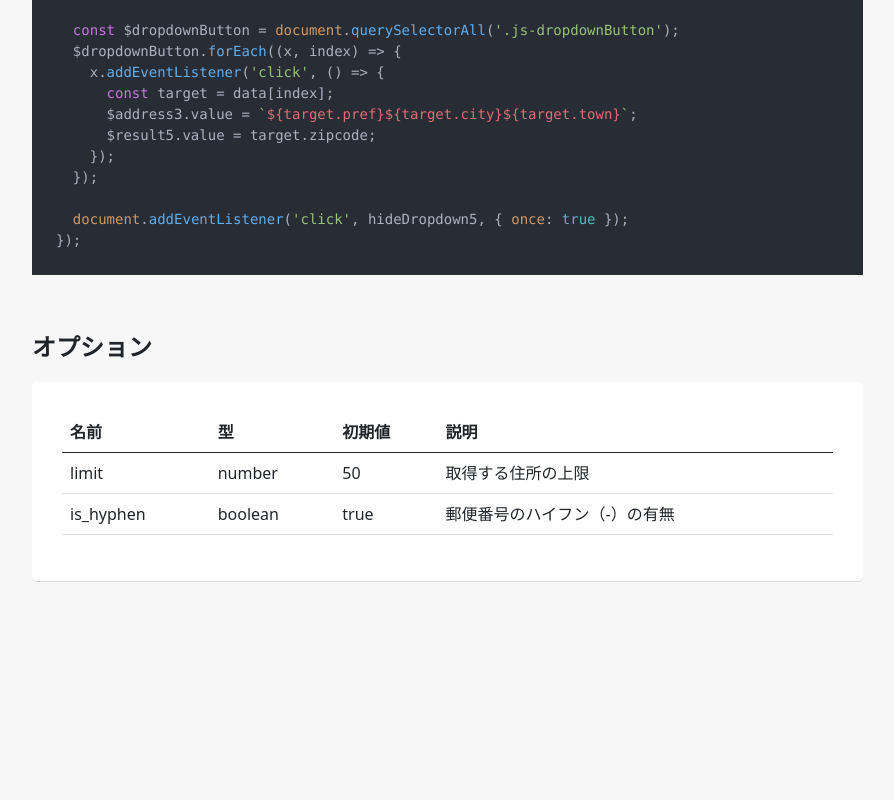
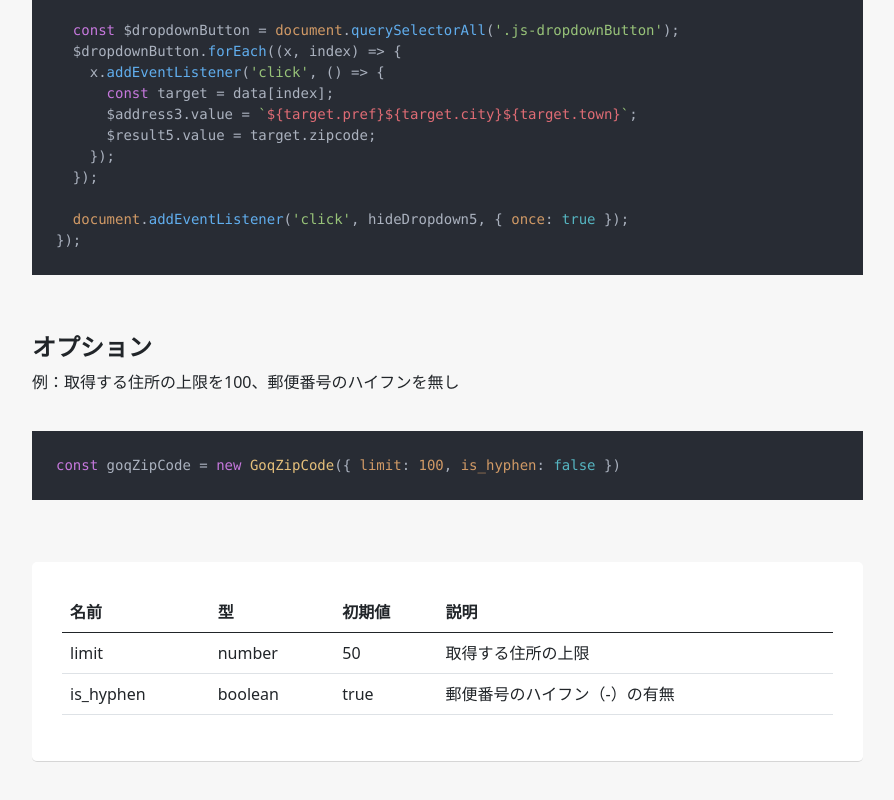
Before and after one commit to GoQSystemInc/GoqZipCode, a website built with webpack: page sample/index.html in a window 1280 px wide. Shown: the part 5835-6635 px from the top of the page, without its empty margins (335-1229 px from the left). Before the commit the page ends 6465 px from the top, so only its background shows below. Built offline with nearby package versions, Linux system fonts and the light colour scheme.

Commit message:
オプションの例を追加

```diff
--- a/sample/index.html
+++ b/sample/index.html
@@ -296,6 +296,10 @@ $address3.addEventListener('input', async(e) => {
       </pre>
 
       <h1 id="options" class="fs-4 fw-bold">オプション</h1>
+      <p>例：取得する住所の上限を100、郵便番号のハイフンを無し</p>
+      <pre>
+        <code class="p-4 javascript">const goqZipCode = new GoqZipCode({ limit: 100, is_hyphen: false })</code>
+      </pre>
       <div class="content-box">
         <table class="table">
           <thead>
```
